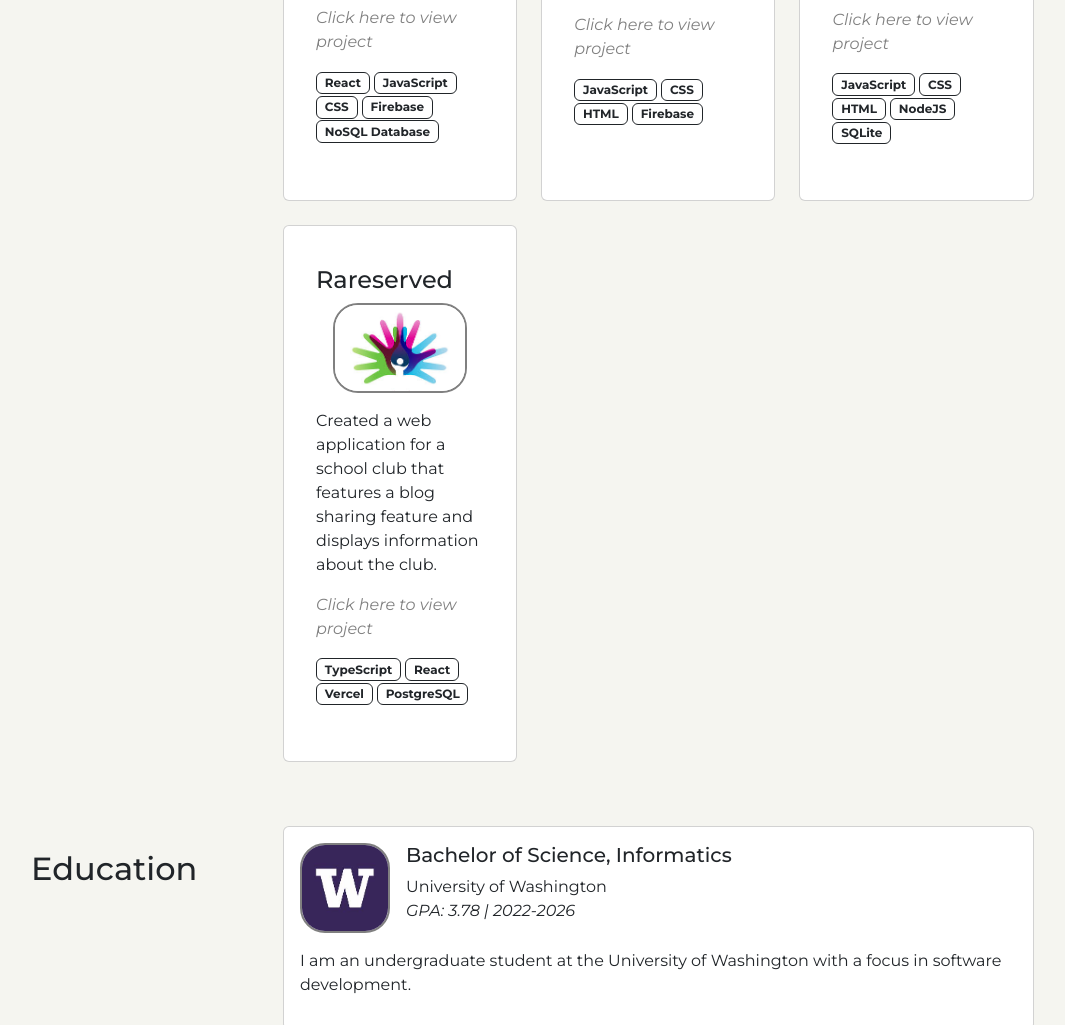
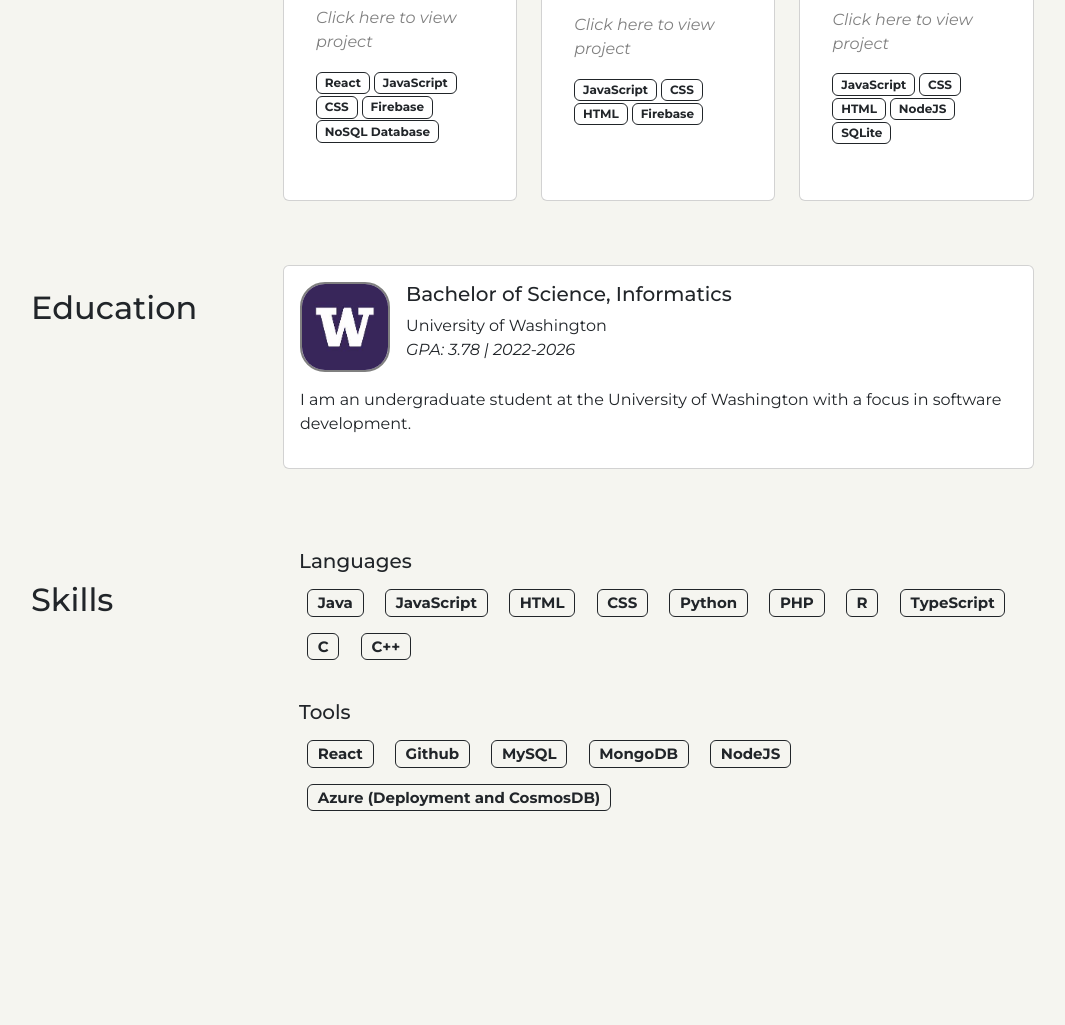
Before and after one commit to KristenGus42/kristen-gustafson-portfolio, a website: page index.html in a window 1280 px wide. Shown: the part 2316-3341 px from the top of the page, without its empty margins (49-1114 px from the left). After the commit the page ends 3183 px from the top, so only its background shows below. Drawn offline with nearby package versions, Linux system fonts and the light colour scheme.

Commit message:
Responsive ui changes

```diff
--- a/index.html
+++ b/index.html
@@ -172,7 +172,7 @@
                 <h2>Projects</h2>
             </div>
             <div class="align-self-center">
-                <div class="row row-cols-1 row-cols-sm-2 row-cols-lg-3 g-4">
+                <div class="row row-cols-1 row-cols-sm-1 row-cols-lg-3 g-4">
 
                     <!-- UW Career Fairs -->
                     <div class="col-4 mt-4">
@@ -237,28 +237,6 @@
                                     <span class="badge border border-dark text-dark">HTML</span>
                                     <span class="badge border border-dark text-dark">NodeJS</span>
                                     <span class="badge border border-dark text-dark">SQLite</span>
-                                </div>
-                            </div>
-                        </div>
-                    </div>
-
-                    <!-- Rareserved -->
-                    <div class="col-4 mt-4">
-                        <div class="card h-100 mb-4">
-                            <div class="card-body">
-                                <div class="col-sm p-3">
-                                    <div class="d-flex flex-column mb-3 mt-2">
-                                        <h3 class="card-title fs-4">Rareserved</h3>
-                                        <img class="align-self-center" src="images/rareserved-logo.png">
-                                    </div>
-                                    <div class="mb-3">
-                                        <p>Created a web application for a school club that features a blog sharing feature and displays information about the club.</p>
-                                        <a href="https://rareserved.vercel.app/"><em>Click here to view project</em></a>
-                                    </div>
-                                    <span class="badge border border-dark text-dark">TypeScript</span>
-                                    <span class="badge border border-dark text-dark">React</span>
-                                    <span class="badge border border-dark text-dark">Vercel</span>
-                                    <span class="badge border border-dark text-dark">PostgreSQL</span>
                                 </div>
                             </div>
                         </div>
```
